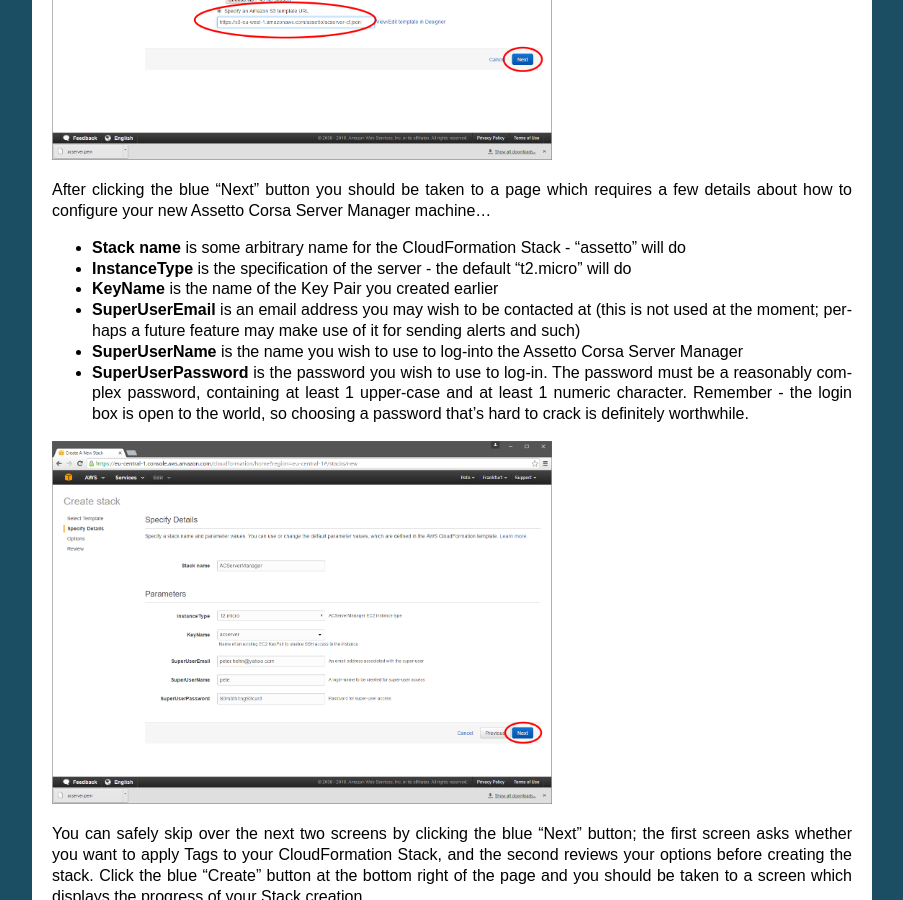
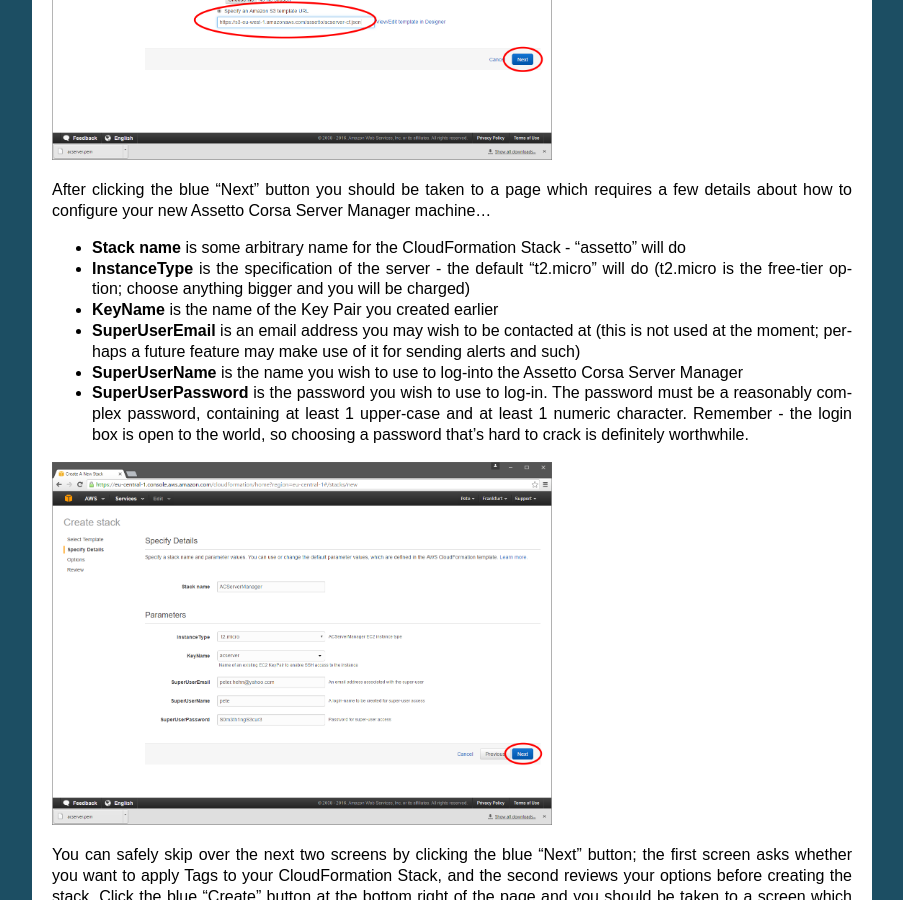
Before and after one commit to PeteTheAutomator/ACServerManager, a Sphinx documentation site: the page built from docs/server_installation_cloudformation.rst, in a window 1280 px wide and 900 px high, scrolled down 2388 px. Shown: the whole window, without its empty margins (198-1101 px from the left). Built offline with Sphinx 7.4.7, drawn with Linux system fonts in a browser that asks for light colours.

Commit message:
more doc tweaks

```diff
--- a/docs/server_installation_cloudformation.rst
+++ b/docs/server_installation_cloudformation.rst
@@ -48,7 +48,7 @@
 your new Assetto Corsa Server Manager machine...
 
 * **Stack name** is some arbitrary name for the CloudFormation Stack - "assetto" will do
-* **InstanceType** is the specification of the server - the default "t2.micro" will do
+* **InstanceType** is the specification of the server - the default "t2.micro" will do (t2.micro is the free-tier option; choose anything bigger and you will be charged)
 * **KeyName** is the name of the Key Pair you created earlier
 * **SuperUserEmail** is an email address you may wish to be contacted at (this is not used at the moment; perhaps a future feature may make use of it for sending alerts and such)
 * **SuperUserName** is the name you wish to use to log-into the Assetto Corsa Server Manager
```
